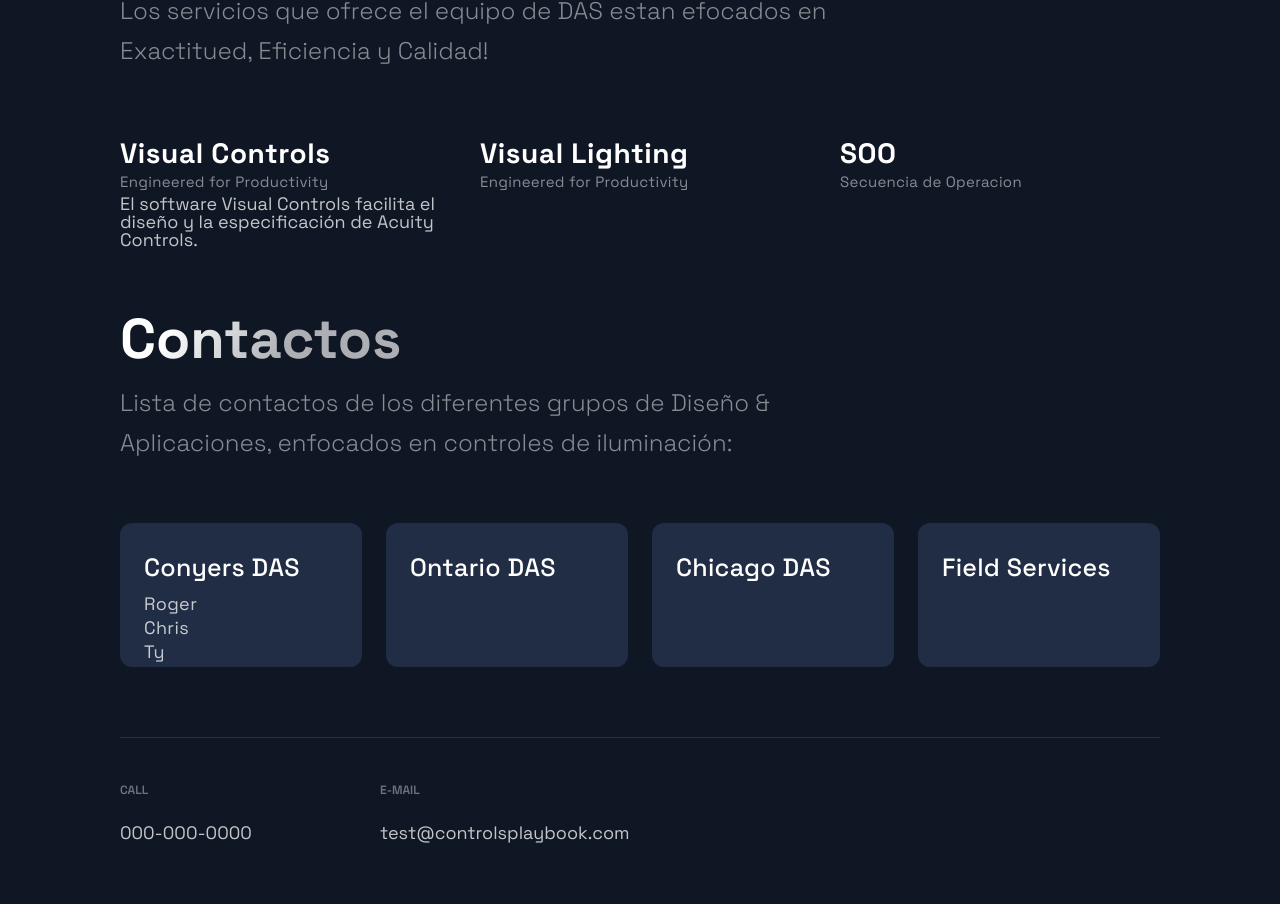
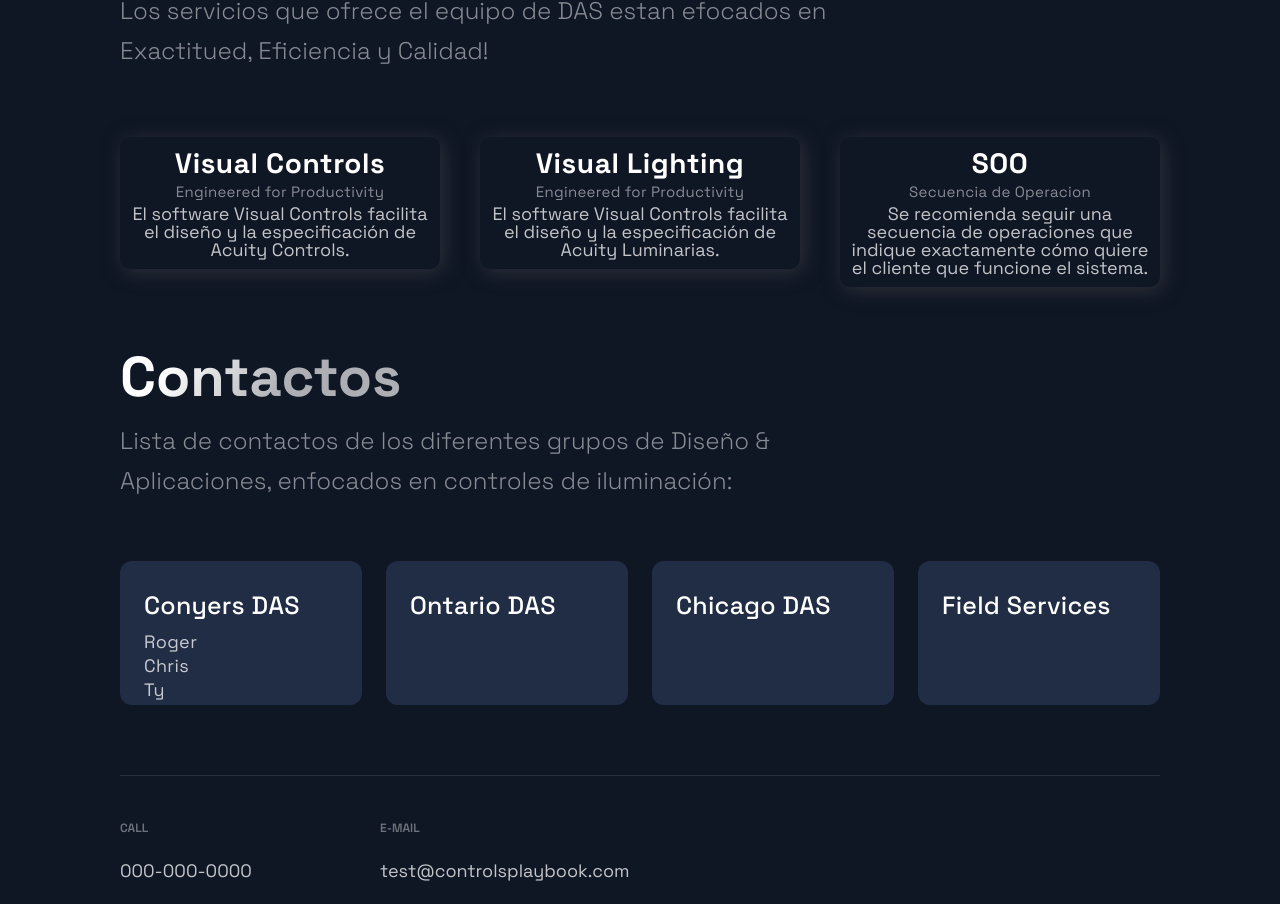
Before and after one commit to rogercerpa/controlsplaybook, a Next.js app: page / in a window 1280 px wide. Shown: the part 3931-4835 px from the top of the page. Built offline with nearby package versions, Linux system fonts and the light colour scheme.

Commit message:
updated the herramientas styling list items

```diff
--- a/package.json
+++ b/package.json
@@ -8,11 +8,12 @@
     "start": "next start"
   },
   "dependencies": {
+    "formik": "^2.2.9",
     "next": "10.2.3",
     "react": "17.0.2",
     "react-dom": "17.0.2",
+    "react-icons": "^4.2.0",
     "styled-components": "^5.3.0",
-    "styled-normalize": "^8.0.7",
-    "react-icons": "^4.2.0"
+    "styled-normalize": "^8.0.7"
   }
 }
--- a/src/components/Herramientas/Herramientas.js
+++ b/src/components/Herramientas/Herramientas.js
@@ -16,17 +16,24 @@
     </SectionText>
     <List>
       {tools.map(({ id, title, subtitle, descriptions, features, image, link }) => (
+        <a href={link} target="_blank">
         <ListItem key={id}>
           <ListContainer>
             <ListTitle>{title}</ListTitle>
             <ListSubTitle>{subtitle}</ListSubTitle>
             <ListParagraph>{descriptions}</ListParagraph>
           </ListContainer>
-        </ListItem>
+          </ListItem>
+        </a>
+
       ))}
 
     </List>
-</Section>
+  </Section>
+
 );
 
+
+
+
 export default Herramientas;
--- a/src/components/Herramientas/HerramientasStyles.js
+++ b/src/components/Herramientas/HerramientasStyles.js
@@ -121,6 +121,17 @@
   max-width: 320px;
   display: flex;
   flex-direction: column;
+  border-radius: 10px;
+  box-shadow: 3px 3px 20px rgba(80, 78, 78, 0.5);
+  text-align: center;
+  width: 500px;
+  padding: 10px;
+
+  &:hover {
+    background-color: #212d45;
+    transform: scale(1);
+    cursor: pointer;
+  }
 
 @media ${props => props.theme.breakpoints.md}{
   max-width: 203px;
--- a/src/constants/constants.js
+++ b/src/constants/constants.js
@@ -83,13 +83,13 @@
     descriptions: 'El software Visual Controls facilita el diseño y la especificación de Acuity Controls.' ,
     features: ['PDF', 'Design', 'Quote'],
     image: '',
-    Link:'https://visual-3d.com/software/downloadvisualcontrols.aspx',
+    link:'https://visual-3d.com/software/downloadvisualcontrols.aspx',
   },
   {
     id: 1,
     title: "Visual Lighting",
     subtitle:'Engineered for Productivity',
-    descriptions: '' ,
+    descriptions: 'El software Visual Controls facilita el diseño y la especificación de Acuity Luminarias.' ,
     features: ['PDF', 'Design', 'Quote'],
     image: '',
     link:'https://visual-3d.com/software/visualhome.aspx',
@@ -98,10 +98,10 @@
     id: 2,
       title: "SOO",
     subtitle:'Secuencia de Operacion',
-    descriptions: '' ,
+    descriptions: 'Se recomienda seguir una secuencia de operaciones que indique exactamente cómo quiere el cliente que funcione el sistema. ' ,
     features: ['PDF', 'Design', 'Quote'],
       image: '',
-    Link:'/Form',
+    link:'/Form',
   },
 ];
 
--- a/src/pages/_app.js
+++ b/src/pages/_app.js
@@ -1,9 +1,14 @@
 import Theme from '../styles/theme';
+import Head from 'next/head'
 
 export default function App({ Component, pageProps }) {
   return (
     <>
       <Theme>
+        <Head>
+          <title>Controls PlayBook</title>
+          <link rel="icon" href="/favicon.ico" />
+        </Head>
         <Component {...pageProps} />
       </Theme>
     </>
--- a/src/pages/_document.js
+++ b/src/pages/_document.js
@@ -31,9 +31,8 @@
     return (
       <Html lang='en-GB'>
         <Head>
-          <title>Controls PlayBook</title>
           <link href="https://fonts.googleapis.com/css2?family=Space+Grotesk:wght@300;400;500;600;700&display=swap" rel="stylesheet" />
-          <link rel="icon" href="/favicon.ico" />
+
         </Head>
         <body>
           <Main />
```
Also changed, not shown: src/components/Form/SOOForm.js (added, +51 -0 lines), src/components/Form/SOOFormStyles.js (added, +14 -0 lines), src/pages/Form.js (+14 -8 lines), 1 other file (tests, documents, lock files or other folders).
